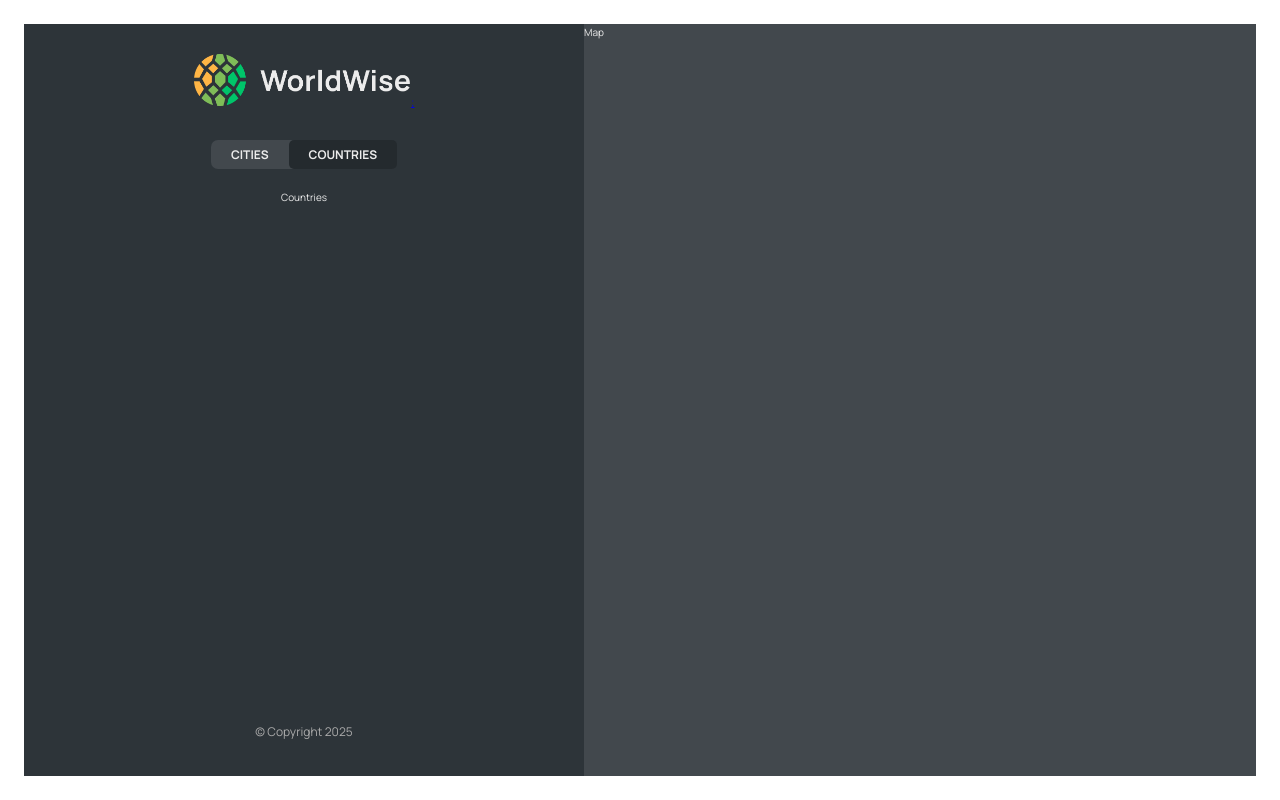
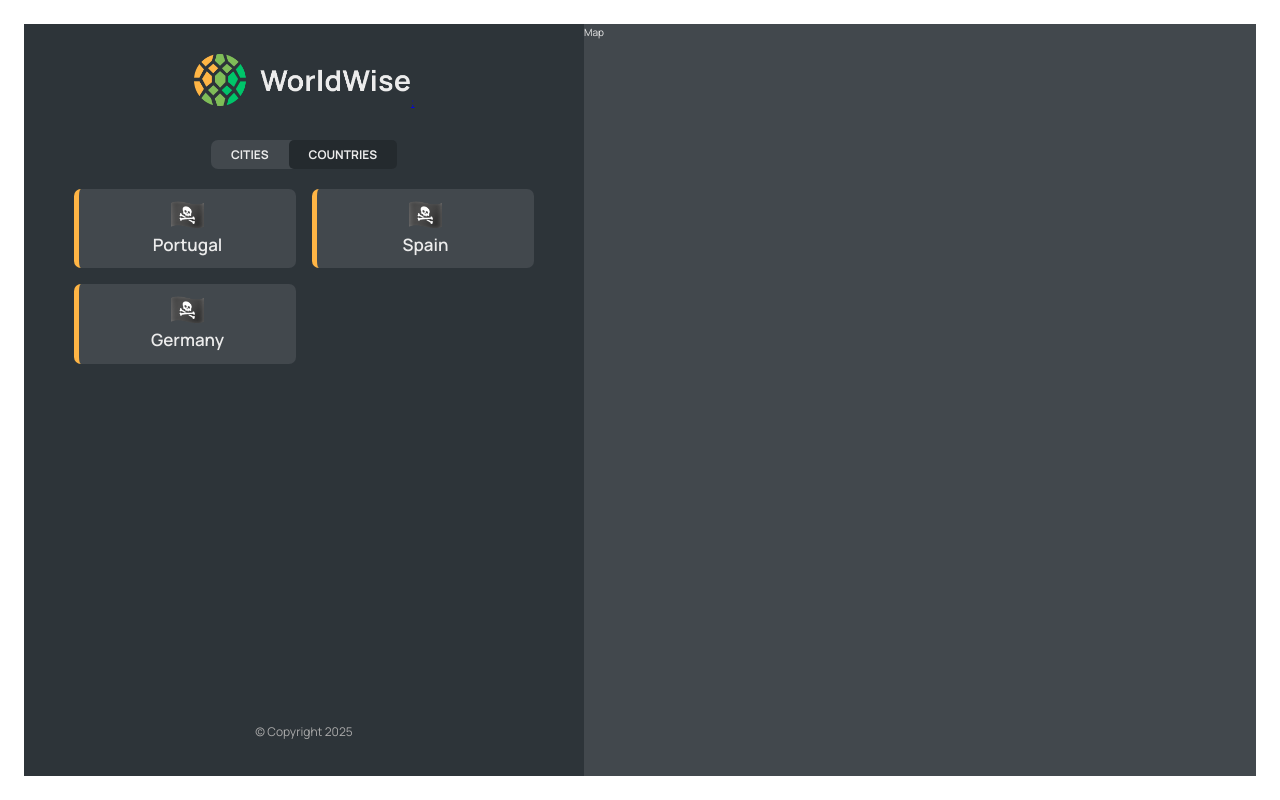
Before and after one commit to avinys/React-Course-P13-worldwise, a React (Vite) app: page /app/countries in a window 1280 px wide. Built offline with nearby package versions, Linux system fonts and the light colour scheme; data requests are answered from the project's data file.

Commit message:
Added country list displaying functionality

```diff
--- a/src/App.jsx
+++ b/src/App.jsx
@@ -1,6 +1,6 @@
 import { useState, useEffect } from "react";
+import { BrowserRouter, Route, Routes } from "react-router-dom";
 
-import { BrowserRouter, Route, Routes } from "react-router-dom";
 import Product from "./pages/Product";
 import Pricing from "./pages/Pricing";
 import Homepage from "./pages/Homepage";
@@ -8,6 +8,7 @@
 import AppLayout from "./pages/AppLayout";
 import Login from "./pages/Login";
 import CityList from "./components/CityList";
+import CountryList from "./components/CountryList";
 
 const BASE_URL = "http://localhost:8000";
 
@@ -42,7 +43,7 @@
                 <Route path="app" element={<AppLayout />}>
                     <Route index element={<CityList cities={cities} isLoading={isLoading} />} />
                     <Route path="cities" element={<CityList cities={cities} isLoading={isLoading} />} />
-                    <Route path="countries" element={<p>Countries</p>} />
+                    <Route path="countries" element={<CountryList cities={cities} isLoading={isLoading} />} />
                     <Route path="form" element={<p>Form</p>} />
                 </Route>
                 <Route path="*" element={<PageNotFound />} />
--- /dev/null
+++ b/src/components/CountryList.jsx
@@ -0,0 +1,29 @@
+import styles from "./CountryList.module.css";
+import Spinner from "./Spinner";
+import CountryItem from "./CountryItem";
+import Message from "./Message";
+
+function CountryList({ cities, isLoading }) {
+    if (isLoading) return <Spinner />;
+
+    if (!cities.length) return <Message message="Add you first city by clicking on a city on the map" />;
+
+    // Reducer syntax
+    // arr.reduce((accumulator, currentElement) => {}, initialState)
+
+    const countries = cities.reduce((arr, city) => {
+        if (!arr.map((el) => el.country).includes(city.country))
+            return [...arr, { country: city.country, emoji: city.emoji }];
+        else return arr;
+    }, []);
+
+    return (
+        <ul className={styles.countryList}>
+            {countries.map((country) => (
+                <CountryItem country={country} key={country.country} />
+            ))}
+        </ul>
+    );
+}
+
+export default CountryList;
```
